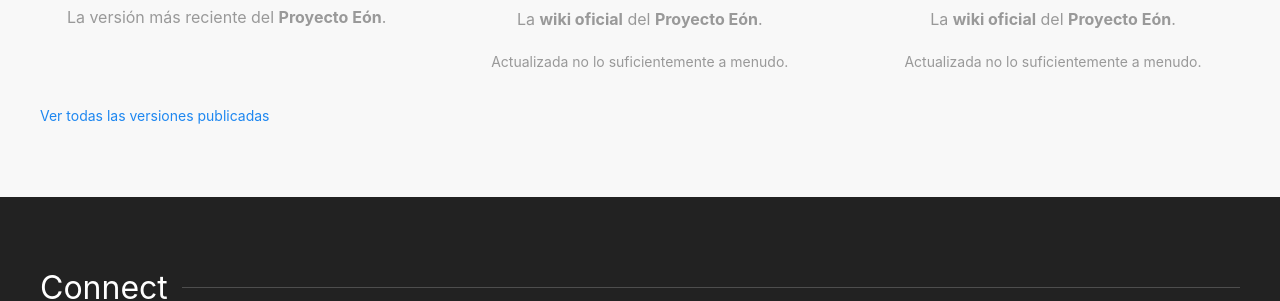
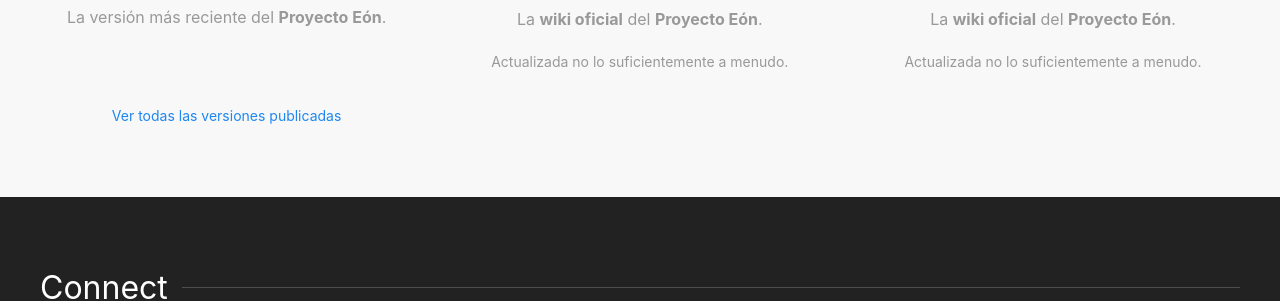
Before and after one commit to Throyd/eonproject, a Jekyll site: the page built from index.html, in a window 1280 px wide. Shown: the part 869-1170 px from the top of the page. Built offline with Jekyll 4.4.1, drawn with Linux system fonts in a browser that asks for light colours; nearby versions of some CDN libraries; the list of posts is cut into pages by our own code; comment, search, counter and statistics services are not loaded; a style sheet for code colours, icons or effects is not loaded.

Commit message:
Update home.html

```diff
--- a/_layouts/home.html
+++ b/_layouts/home.html
@@ -30,7 +30,7 @@
               </div>
               </div>
               </a>
-              <a href="" target="_blank"><p class="uk-text-small">Ver todas las versiones publicadas</a></p>
+              <a href="https://drive.google.com/drive/folders/1_7Ksz_vMeieksxc6ynFrCgsMrHDMcOJt?usp=sharing" target="_blank"><p class="uk-text-small uk-text-center">Ver todas las versiones publicadas</a></p>
           </div>
 
           <div>
```
